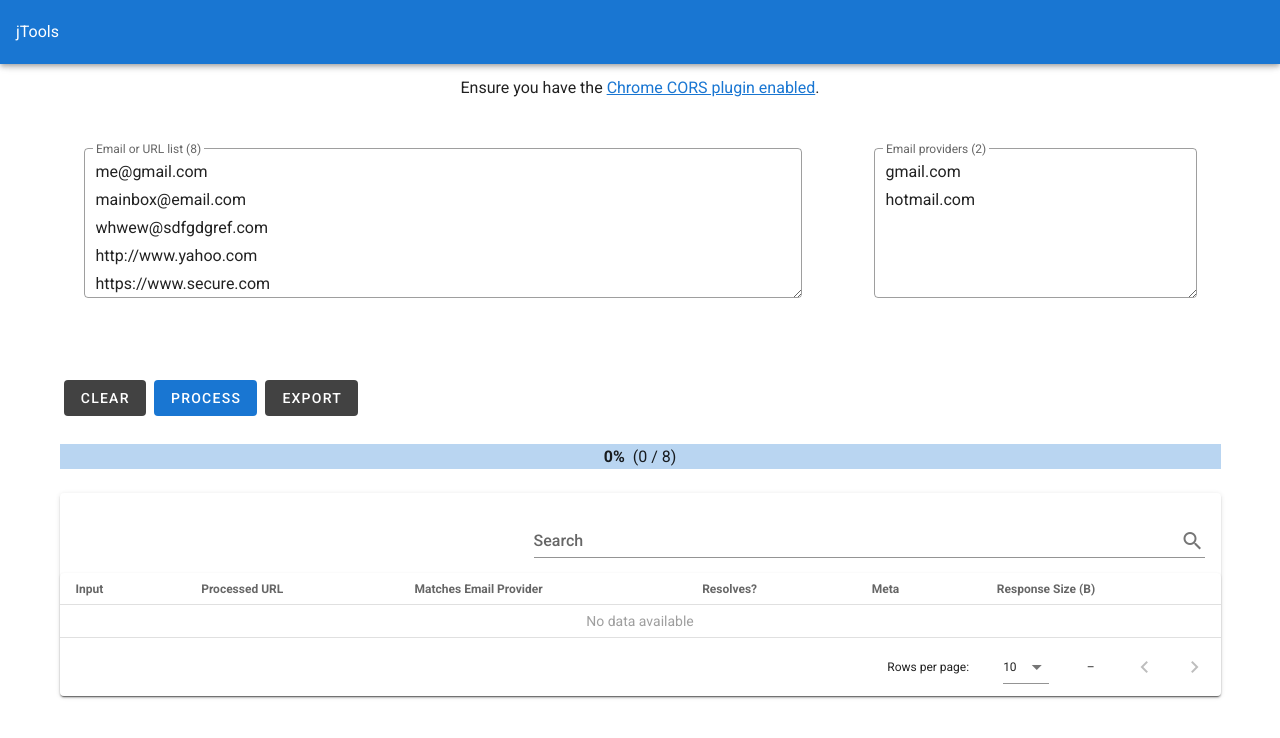
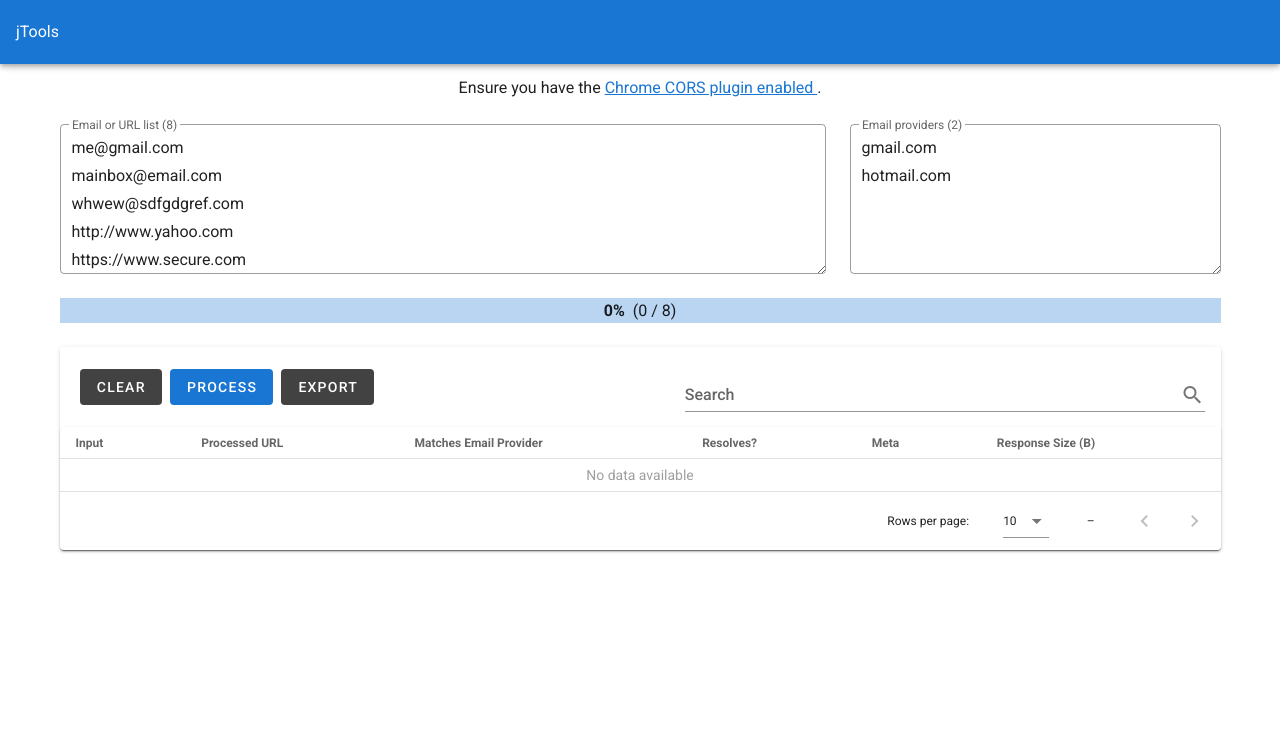
Before and after one commit to newtovaux/jtools, a Vue app: page / in a window 1280 px wide. Shown: the top 738 px of the page. Built offline with nearby package versions, Linux system fonts and the light colour scheme.

Commit message:
Improved layout

```diff
--- a/src/components/JTools.vue
+++ b/src/components/JTools.vue
@@ -5,55 +5,45 @@
                 Ensure you have the
                 <a
                     href="https://chrome.google.com/webstore/detail/allow-cors-access-control/lhobafahddgcelffkeicbaginigeejlf?hl=en"
-                    >Chrome CORS plugin enabled</a
+                >
+                    Chrome CORS plugin enabled </a
                 >.
             </v-col>
         </v-row>
         <v-row>
             <v-col cols="8">
                 <v-textarea
-                    class="ma-6"
                     outlined
                     name="input-7-4"
                     :label="listlabel"
                     placeholder="email@domain.com or http://www.web.com"
                     v-model="inputs"
+                    hide-details="true"
                 ></v-textarea>
             </v-col>
             <v-col cols="4">
                 <v-textarea
-                    class="ma-6"
                     outlined
                     name="input-7-4"
                     :label="emaillabel"
                     placeholder="gmail.com"
                     v-model="emailsprovidersinput"
+                    hide-details="true"
                 ></v-textarea>
             </v-col>
         </v-row>
         <v-row>
             <v-col>
-                <v-btn
-                    class="ma-1"
-                    depressed
-                    color="secondary"
-                    @click="clear()"
+                <v-progress-linear
+                    height="25"
+                    :value="progress"
+                    :color="progressColor"
                 >
-                    Clear
-                </v-btn>
-                <v-btn class="ma-1" depressed color="primary" @click="process">
-                    Process
-                </v-btn>
-                <v-btn class="ma-1" depressed color="secondary" @click="excel">
-                    Export
-                </v-btn>
-            </v-col>
-        </v-row>
-        <v-row>
-            <v-col>
-                <v-progress-linear height="25" :value="progress">
                     <template v-slot:default="{ value }">
-                        <strong class="mr-2">{{ Math.ceil(value) }}%</strong>({{ processedoutput }} / {{ processedinput }})
+                        <strong class="mr-2">{{ Math.ceil(value) }}%</strong>({{
+                            processedoutput
+                        }}
+                        / {{ processedinput }})
                     </template>
                 </v-progress-linear>
             </v-col>
@@ -62,6 +52,30 @@
             <v-col>
                 <v-card>
                     <v-card-title>
+                        <v-btn
+                            class="ma-1"
+                            depressed
+                            color="secondary"
+                            @click="clear()"
+                        >
+                            Clear
+                        </v-btn>
+                        <v-btn
+                            class="ma-1"
+                            depressed
+                            color="primary"
+                            @click="process"
+                        >
+                            Process
+                        </v-btn>
+                        <v-btn
+                            class="ma-1"
+                            depressed
+                            color="secondary"
+                            @click="excel"
+                        >
+                            Export
+                        </v-btn>
                         <v-spacer></v-spacer>
                         <v-text-field
                             v-model="search"
@@ -139,10 +153,10 @@ export default Vue.extend({
                 { text: "Response Size (B)", value: "len" },
             ],
             items: [] as Entity[],
-            inputs: "me@gmail.com\nmainbox@email.com\nwhwew@sdfgdgref.com\nhttp://www.yahoo.com\nhttps://www.secure.com\nwww.google.com\nthisisnotreallyadomainisitno.co.ac.uk\nwww.domain.com/something" as string,
-            emailsprovidersinput: "gmail.com\nhotmail.com" as string,
+            inputs: "me@gmail.com\nmainbox@email.com\nwhwew@sdfgdgref.com\nhttp://www.yahoo.com\nhttps://www.secure.com\nwww.google.com\nthisisnotreallyadomainisitno.co.ac.uk\nwww.domain.com/something\n" as string,
+            emailsprovidersinput: "gmail.com\nhotmail.com\n" as string,
             emailproviders: [] as string[],
-            search: '' as string
+            search: "" as string,
         };
     },
     computed: {
@@ -156,11 +170,14 @@ export default Vue.extend({
             });
             return count;
         },
+        progressColor: function (): string {
+            return this.progress < 100 ? "primary" : "green";
+        },
         listlabel: function (): string {
-            return `Email or URL list (${this.processedinput})`
+            return `Email or URL list (${this.processedinput})`;
         },
         emaillabel: function (): string {
-            return `Email providers (${this.processedemailproviders})`
+            return `Email providers (${this.processedemailproviders})`;
         },
         processedoutput: function (): number {
             let len: number = this.items.length;
@@ -177,17 +194,23 @@ export default Vue.extend({
             return count;
         },
         progress: function (): number {
-            return (this.processedoutput / this.processedinput) * 100;
+            // Prevents division by zero / NaN
+            if (this.processedinput === 0) {
+                return 0;
+            } else return (this.processedoutput / this.processedinput) * 100;
         },
+    },
+    mounted: function () {
+        console.clear();
     },
     methods: {
         getEmailColor(email: string) {
-            if (email == "Yes") return "green";
+            if (email === "Yes") return "green";
             else return "red";
         },
         getResponseColor(response: string) {
-            if (response == "Yes") return "green";
-            else if (response == "No") return "red";
+            if (response === "Yes") return "green";
+            else if (response === "No") return "red";
             else return "orange";
         },
         clear: function (): void {
@@ -200,7 +223,7 @@ export default Vue.extend({
 
             this.emailsprovidersinput.split("\n").forEach((element: string) => {
                 element = element.trim();
-                if (element != "") {
+                if (element !== "") {
                     this.emailproviders.push(element);
                 }
             });
@@ -244,7 +267,7 @@ export default Vue.extend({
                                     ? "Yes"
                                     : "No",
                                 resolves:
-                                    response.status == 200
+                                    response.status === 200
                                         ? "Yes"
                                         : "No (Not 200)",
                                 meta:
```
